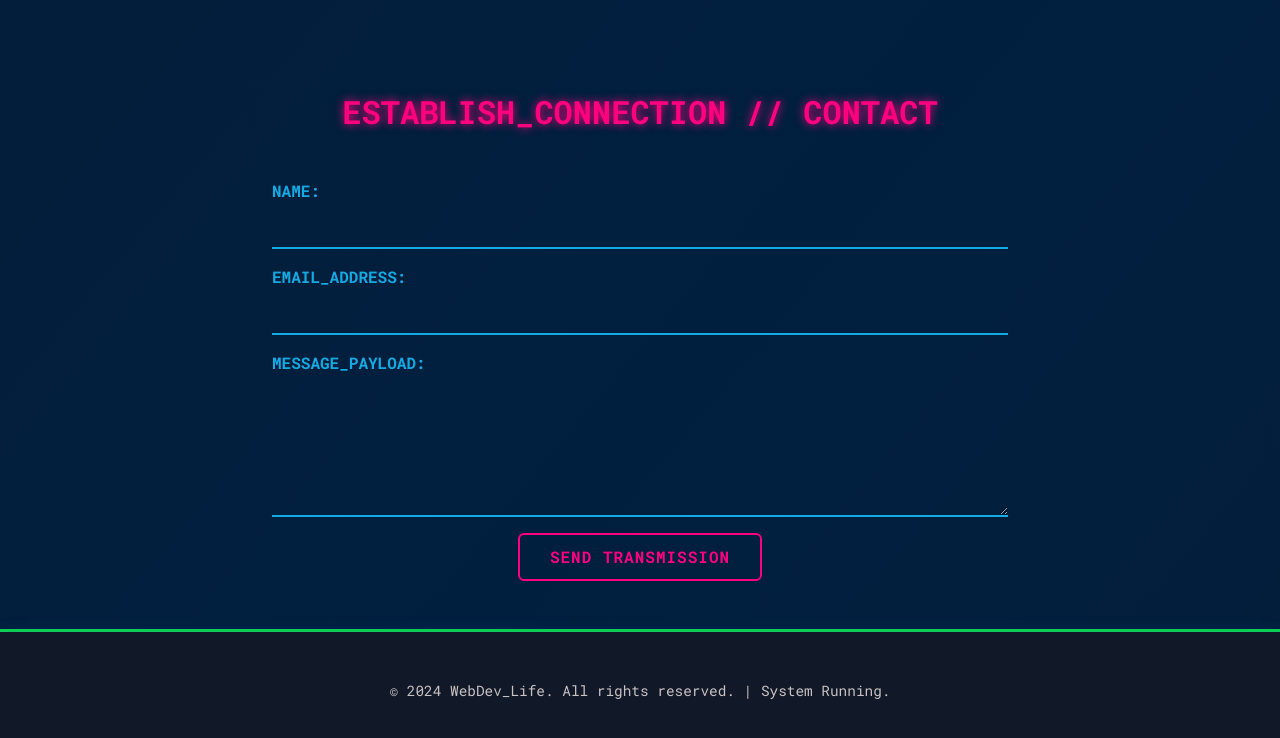
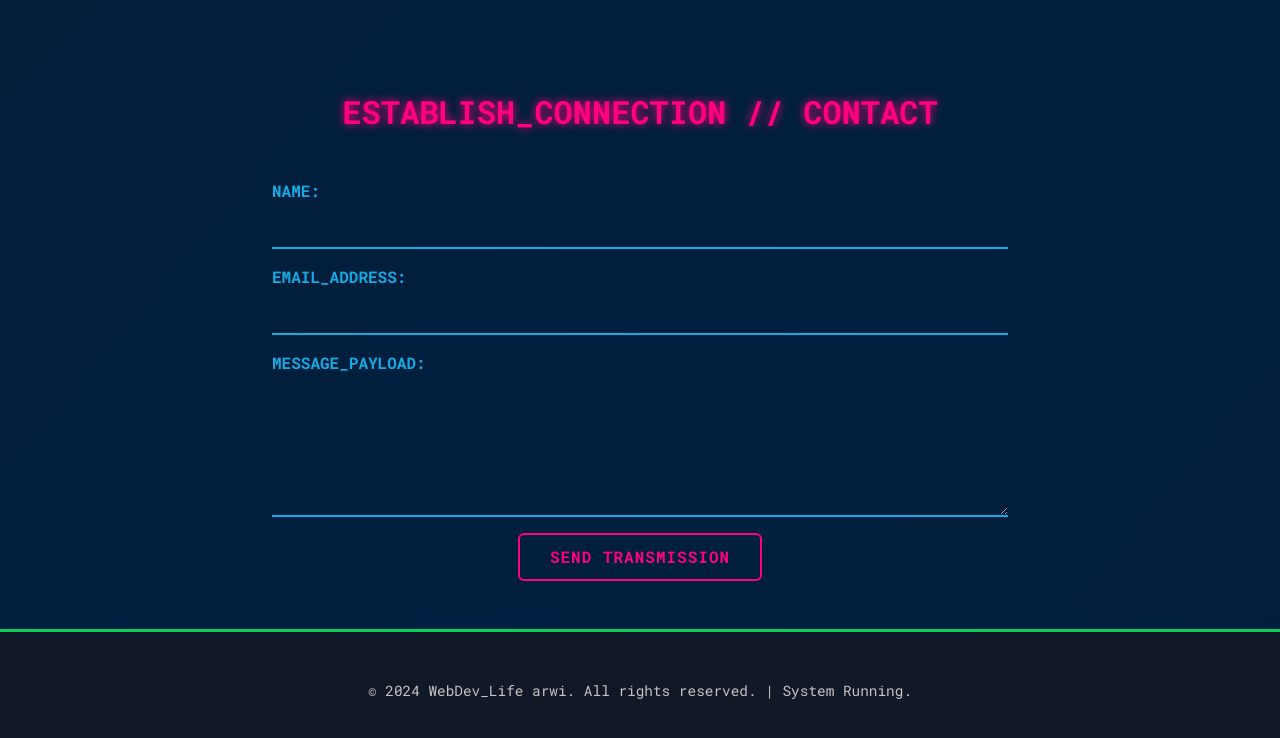
Before and after one commit to william1243-arwi/My-Profile, a plain HTML site: page index.html in a window 1280 px wide. Shown: the part 2714-3452 px from the top of the page. Drawn offline with nearby package versions, Linux system fonts and the light colour scheme.

Commit message:
Update index.html

```diff
--- a/index.html
+++ b/index.html
@@ -215,7 +215,7 @@
     <footer class=" text-center py-5">
         <div class="container">
 
-                 <p>© 2024 WebDev_Life. All rights reserved. | System Running.</p>
+                 <p>© 2024 WebDev_Life arwi. All rights reserved. | System Running.</p>
 
 
         </div>
```
